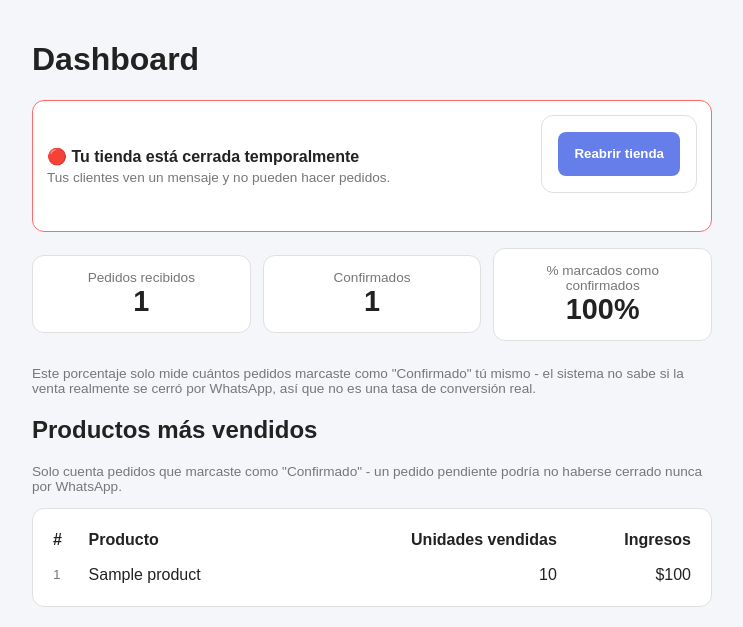
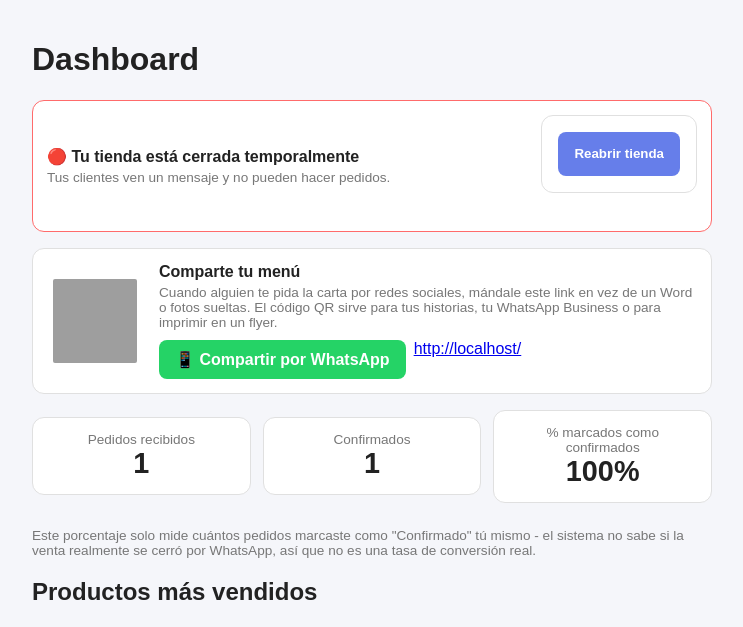
Before and after one commit to ManuelRuizU/Menu_Digital, a Flask app: page /admin/dashboard in a window 1280 px wide. Shown: the part 64-691 px from the top of the page, without its empty margins (268-1011 px from the left). Run offline with Flask 3, Linux system fonts and the light colour scheme; a user stored in the database is signed in; tables that the repository leaves empty hold one stand-in row (values such as "Sample post"); parts of the project's set-up code (start-up, migrations or seed data) failed here and were passed over; grey boxes are pictures that could not be loaded.

Commit message:
Add "Compartir menú" section to the Dashboard: WhatsApp share link + QR code
Solves the actual current workaround this app replaces: when a customer
on social media asks for the menu, the owner had to dig up and send a
Word doc, PDF, or loose photos. Now it's one click to share the live,
always-up-to-date menu link via WhatsApp, plus a QR code for stories,
WhatsApp Business, or printed flyers.

```diff
--- a/app/catalog/routes.py
+++ b/app/catalog/routes.py
@@ -9,6 +9,7 @@ from zoneinfo import ZoneInfo
 
 from flask import current_app, flash, redirect, render_template, request, url_for, Response
 from flask_login import login_required
+import qrcode
 from PIL import Image, ImageDraw, ImageFont
 from escpos.printer import Network
 from shapely.geometry import shape
@@ -536,6 +537,8 @@ def dashboard():
         .all()
     )
 
+    menu_url = url_for('main.index', _external=True)
+
     return render_template(
         'panel/dashboard.html',
         total_orders=total_orders,
@@ -546,7 +549,21 @@ def dashboard():
         PAYMENT_METHOD_LABELS=PAYMENT_METHOD_LABELS,
         owner=owner,
         top_products=top_products,
+        menu_url=menu_url,
+        menu_share_url=f'https://wa.me/?text={quote(f"Mira nuestro menú: {menu_url}")}',
     )
+
+
+@catalog.route('/menu-qr.png')
+@login_required
+@admin_required
+def menu_qr():
+    """QR code for the public menu link - for flyers, Instagram bio, WhatsApp Business, etc."""
+    menu_url = url_for('main.index', _external=True)
+    img = qrcode.make(menu_url, box_size=8, border=2)
+    buf = BytesIO()
+    img.save(buf, format='PNG')
+    return Response(buf.getvalue(), mimetype='image/png')
 
 
 @catalog.route('/toggle-closed', methods=['POST'])
--- a/app/templates/panel/dashboard.html
+++ b/app/templates/panel/dashboard.html
@@ -20,6 +20,21 @@
         </form>
       </div>
     {% endif %}
+
+    <div class="card" style="margin-bottom:16px;display:flex;gap:16px;align-items:center;flex-wrap:wrap;">
+      <img src="{{ url_for('catalog.menu_qr') }}" alt="Código QR del menú" style="width:96px;height:96px;border-radius:8px;background:white;padding:6px;">
+      <div style="flex:1;min-width:200px;">
+        <strong>Comparte tu menú</strong>
+        <p class="muted" style="margin:4px 0 10px;">
+          Cuando alguien te pida la carta por redes sociales, mándale este link en vez de un Word o fotos sueltas.
+          El código QR sirve para tus historias, tu WhatsApp Business o para imprimir en un flyer.
+        </p>
+        <div class="inline-actions" style="flex-wrap:wrap;">
+          <a class="whatsapp-link" style="padding:10px 16px;border-radius:8px;color:white;font-weight:600;" href="{{ menu_share_url }}" target="_blank" rel="noopener">📱 Compartir por WhatsApp</a>
+          <a href="{{ menu_url }}" target="_blank" rel="noopener">{{ menu_url }}</a>
+        </div>
+      </div>
+    </div>
 
     <div class="card-row" style="gap:12px;">
       <div class="card" style="flex:1;text-align:center;">
--- a/requirements.txt
+++ b/requirements.txt
@@ -14,3 +14,4 @@ Pillow==12.3.0
 python-escpos==3.1
 APScheduler==3.11.3
 cryptography==49.0.0
+qrcode==8.2
```
